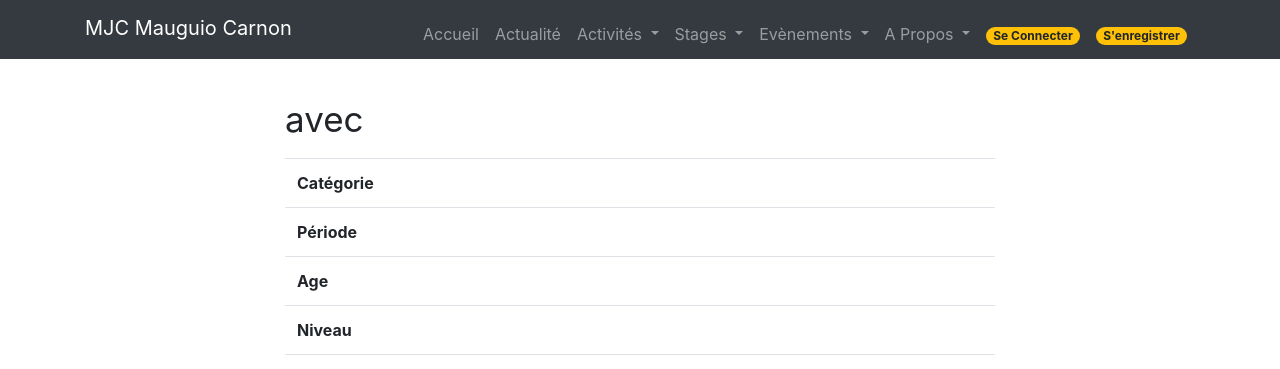
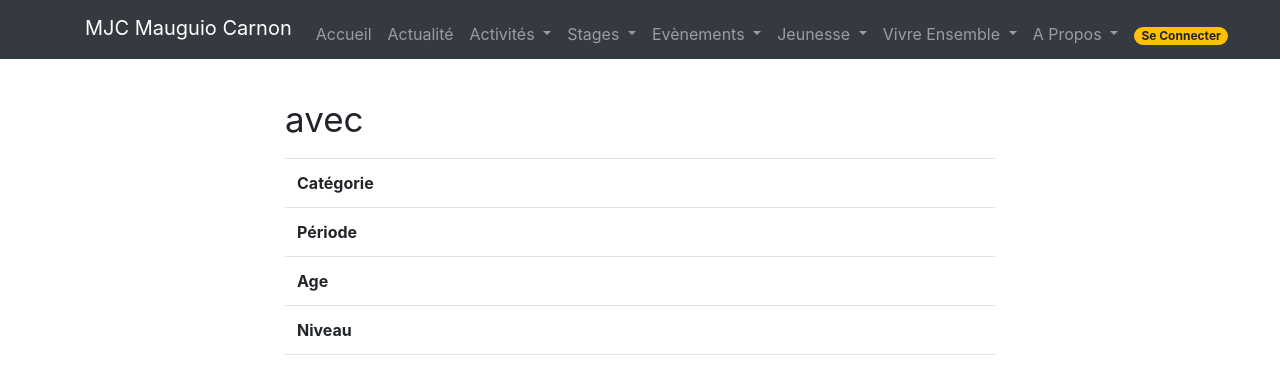
Before and after one commit to Xorast/project-Django, a Django app: template activities/templates/activities/event_details.html in a window 1280 px wide; the page is wider, and only the part inside the window is pictured. Shown: the top 369 px of that part. Run offline with Django 3.2, Linux system fonts and the light colour scheme; the template is opened without the code that fills it, so the values that code supplies are empty; some libraries are stand-ins or nearby versions; grey boxes are pictures that could not be loaded.

Commit message:
Meeting w/ client. Navbar reworked.

```diff
--- a/templates/base.html
+++ b/templates/base.html
@@ -50,7 +50,7 @@
                     <!-- Activities -->
                     <li id="dropdown_1A" class="nav-item dropdown">
 
-                        <a class="nav-link dropdown-toggle" href="{% url 'subtypes' 'ACTIVITY'       %}" id="navbarDropdownMenuLink" id="navbarDropdownMenuLink" data-toggle="dropdown" aria-haspopup="true" aria-expanded="false">
+                        <a class="nav-link dropdown-toggle" href="{% url 'subtypes' 'ACTIVITY'       %}" id="navbarDropdownMenuLink" data-toggle="dropdown" aria-haspopup="true" aria-expanded="false">
                         Activités
                         </a>
 
@@ -74,13 +74,13 @@
                     <!-- Courses -->
                     <li id="dropdown_2A" class="nav-item dropdown">
 
-                        <a class="nav-link dropdown-toggle" href="#" id="navbarDropdownMenuLink" id="navbarDropdownMenuLink" data-toggle="dropdown" aria-haspopup="true" aria-expanded="false">
+                        <a class="nav-link dropdown-toggle" href="#" id="navbarDropdownMenuLink" data-toggle="dropdown" aria-haspopup="true" aria-expanded="false">
                         Stages
                         </a>
 
                         <div id="dropdown_2B" class="dropdown-menu bg-dark" aria-labelledby="navbarDropdownMenuLink">
 
-                            <a class="dropdown-item txt-white" href="{% url 'subtypes' 'TRAININGCOURSE' %}"             >Tous             </a>
+                            <a class="dropdown-item txt-white" href="{% url 'subtypes' 'TRAININGCOURSE' %}"             >Tous        </a>
 
                             {% for n in event_subtypes_COURSE  %}
                             <a class="dropdown-item txt-white" href="{% url 'list' 'TRAININGCOURSE' n.event_subtype %}" >{{ n.event_subtype }}</a>
@@ -99,20 +99,51 @@
                     <!-- Events -->
                     <li id="dropdown_3A" class="nav-item dropdown">
 
-                        <a class="nav-link dropdown-toggle" href="#" id="navbarDropdownMenuLink" id="navbarDropdownMenuLink" data-toggle="dropdown" aria-haspopup="true" aria-expanded="false">
+                        <a class="nav-link dropdown-toggle" href="#" id="navbarDropdownMenuLink" data-toggle="dropdown" aria-haspopup="true" aria-expanded="false">
                         Evènements
                         </a>
 
                         <div id="dropdown_3B" class="dropdown-menu bg-dark" aria-labelledby="navbarDropdownMenuLink">
 
-                            <a class="dropdown-item txt-white" href="{% url 'subtypes' 'EVENT' %}">Tous                          </a>
+                            <a class="dropdown-item txt-white" href="{% url 'subtypes' 'EVENT' %}">Tous                              </a>
 
                             {% for n in event_subtypes_EVENT  %}
                             <a class="dropdown-item txt-white" href="{% url 'list' 'EVENT' n.event_subtype %}">{{ n.event_subtype }} </a>
                             {% endfor %}
 
-                            <!--<div class="dropdown-divider"></div>-->
+                        </div>
 
+                    </li>
+
+                    <!-- Youth -->
+                    <li id="dropdown_1A" class="nav-item dropdown">
+
+                        <a class="nav-link dropdown-toggle" href="" id="navbarDropdownMenuLink" data-toggle="dropdown" aria-haspopup="true" aria-expanded="false">
+                        Jeunesse
+                        </a>
+
+                        <div id="" class="dropdown-menu bg-dark" aria-labelledby="navbarDropdownMenuLink">
+
+                            <a class="dropdown-item txt-white" href="">Centre de Loisirs A </a>
+                            <a class="dropdown-item txt-white" href="">Centre de Loisirs B </a>
+                            <a class="dropdown-item txt-white" href="">Local Jeunes        </a>
+
+                        </div>
+
+                    </li>
+
+                    <!-- Solidarity -->
+                    <li id="dropdown_1A" class="nav-item dropdown">
+
+                        <a class="nav-link dropdown-toggle" href="" id="navbarDropdownMenuLink" id="navbarDropdownMenuLink" data-toggle="dropdown" aria-haspopup="true" aria-expanded="false">
+                        Vivre Ensemble
+                        </a>
+
+                        <div id="" class="dropdown-menu bg-dark" aria-labelledby="navbarDropdownMenuLink">
+
+                            <a class="dropdown-item txt-white" href="">Espace de vie sociale</a>
+                            <a class="dropdown-item txt-white" href="">Texte 2              </a>
+                            <a class="dropdown-item txt-white" href="">Texte 3              </a>
 
                         </div>
 
@@ -137,44 +168,44 @@
                     </li>
 
 
-                    <!-- Login features -->
+                    <!--Login features -->
                     {% if user.is_authenticated %}
 
-                        <!-- Profile -->
-                        <li class="nav-item"><a class="nav-link"    href="{% url 'Profile'  %}"><svg class="svg-white svg-mini-1"
-                                                                                                    enable-background="new 0 0 128 128"
-                                                                                                    viewBox="0 0 128 128">
-                                                                                                    <circle  class="userprofile" id="userProfileCircle" fill="#DD5600" cx="64" cy="64"  id="circle" r="64"/>
-                                                                                                    <g id="icon">
-                                                                                                        <path class="userprofile" id="userProfileUser" fill="white" d="M64,99h35c0-16-10.4-29-24.6-33.4C80.1,62,84,55.7,84,48.5c0-11-9-20-20-20 M64,28.5c-11,0-20,9-20,20c0,7.2,3.9,13.6,9.6,17.1C39.4,70,29,83,29,99h35"/>
-                                                                                                        <!--<path fill="white" d="M64,99h35c0-16-10.4-29-24.6-33.4C80.1,62,84,55.7,84,48.5c0-11-9-20-20-20 " id="right"/>-->
-                                                                                                        <!--<path fill="white" d="M64,28.5c-11,0-20,9-20,20c0,7.2,3.9,13.6,9.6,17.1C39.4,70,29,83,29,99h35" id="left"/>-->
+                        <!--Profile: to put back again when client is ready -->
+                        <!--<li class="nav-item"><a class="nav-link"    href="{% url 'Profile'  %}"><svg class="svg-white svg-mini-1"-->
+                        <!--                                                                            enable-background="new 0 0 128 128"-->
+                        <!--                                                                            viewBox="0 0 128 128">-->
+                        <!--                                                                            <circle  class="userprofile" id="userProfileCircle" fill="#DD5600" cx="64" cy="64"  id="circle" r="64"/>-->
+                        <!--                                                                            <g id="icon">-->
+                        <!--                                                                                <path class="userprofile" id="userProfileUser" fill="white" d="M64,99h35c0-16-10.4-29-24.6-33.4C80.1,62,84,55.7,84,48.5c0-11-9-20-20-20 M64,28.5c-11,0-20,9-20,20c0,7.2,3.9,13.6,9.6,17.1C39.4,70,29,83,29,99h35"/>-->
+                        <!--                                                                                <path fill="white" d="M64,99h35c0-16-10.4-29-24.6-33.4C80.1,62,84,55.7,84,48.5c0-11-9-20-20-20 " id="right"/>-->
+                        <!--                                                                                <path fill="white" d="M64,28.5c-11,0-20,9-20,20c0,7.2,3.9,13.6,9.6,17.1C39.4,70,29,83,29,99h35" id="left"/>-->
 
-                                                                                                    </g>
-                                                                                                </svg>
-                                                                                                </a>
+                        <!--                                                                            </g>-->
+                        <!--                                                                        </svg>-->
+                        <!--                                                                        </a>-->
 
-                        </li>
+                        <!--</li>-->
 
-                        <!-- Logout -->
-                        <li class="nav-item"><a class="nav-link"    href="{% url 'Logout'   %}" ><span class="badge-nav-hover-danger badge badge-pill badge-danger">Se déconnecter</span></a>
-                        </li>
+                        <!--Logout -->
+                        <li class="nav-item"><a class="nav-link"    href="{% url 'Logout'   %}" ><span class="badge-nav-hover-danger badge badge-pill badge-danger">Déconnexion</span></a>
+                        <!--</li>-->
 
                         {% if user.is_superuser %}
-                        <!-- Admin panel -->
+                        <!--Admin panel -->
                         <li class="nav-item"><a class="nav-link"    href="{% url 'admin_panel'   %}" target="_blank" ><span class="badge-nav-hover-danger badge badge-pill badge-light">Admin</span></a>                                                                                                </a>
                         </li>
                         {% endif %}
 
                     {% else %}
 
-                        <!-- Login -->
+                        <!--Login -->
                         <li class="nav-item"><a class="nav-link" href="{% url 'Login'    %}?next={{ request.path }}" ><span class="badge-nav-hover-warning badge badge-pill badge-warning">Se connecter</span></a>
                         </li>
 
-                        <!-- Register -->
-                        <li class="nav-item"><a class="nav-link"    href="{% url 'Register' %}" ><span class="badge-nav-hover-warning badge badge-pill badge-warning">S'enregistrer</span></a>
-                        </li>
+                        <!--Register: to put back again when client is ready -->
+                        <!--<li class="nav-item"><a class="nav-link"    href="{% url 'Register' %}" ><span class="badge-nav-hover-warning badge badge-pill badge-warning">S'enregistrer</span></a>-->
+                        <!--</li>-->
 
                     {% endif %}
 
```
Also changed, not shown: views/templates/views/index.html (+31 -32 lines).
